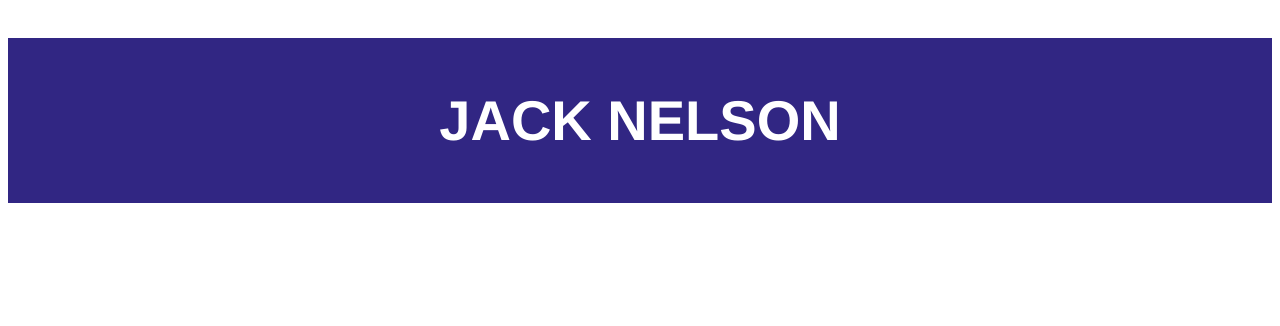
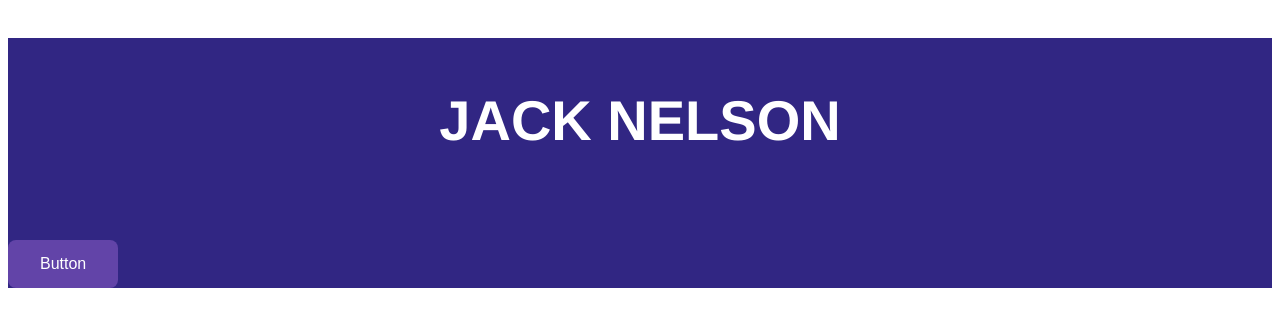
Before and after one commit to jacktn0501/portfolio, a plain HTML site: page index.html in a window 1280 px wide. Drawn offline with Linux system fonts and the light colour scheme.

Commit message:
Update index.html

```diff
--- a/index.html
+++ b/index.html
@@ -12,11 +12,38 @@
         font-size: 350%;
         text-align: center;
         }
+        .button {
+        background-color: #6244a8;
+        border: none;
+        color: white;
+        padding: 15px 32px;
+        text-align: center;
+        text-decoration: none;
+        display: inline-block;
+        font-size: 16px;
+        -webkit-transition-duration: 0.4s;
+        transition-duration: 0.4s;
+        cursor: pointer;
+        }
+
+        .button1 {
+            border-radius: 8px;
+            background-color: #6244a8;
+            color: white;
+        }
+        .button1:hover {
+            border-radius: 8px;
+            background-color: #ece8f4;
+            color: black;
+        }
+
         </style>
         <body>
             <div style="background-color:#312683;color:white;">
             <h1>JACK NELSON</h1>
+            <button class="button button1">Button</button>
             </div>
+
         </body>
 
     </html>
```
